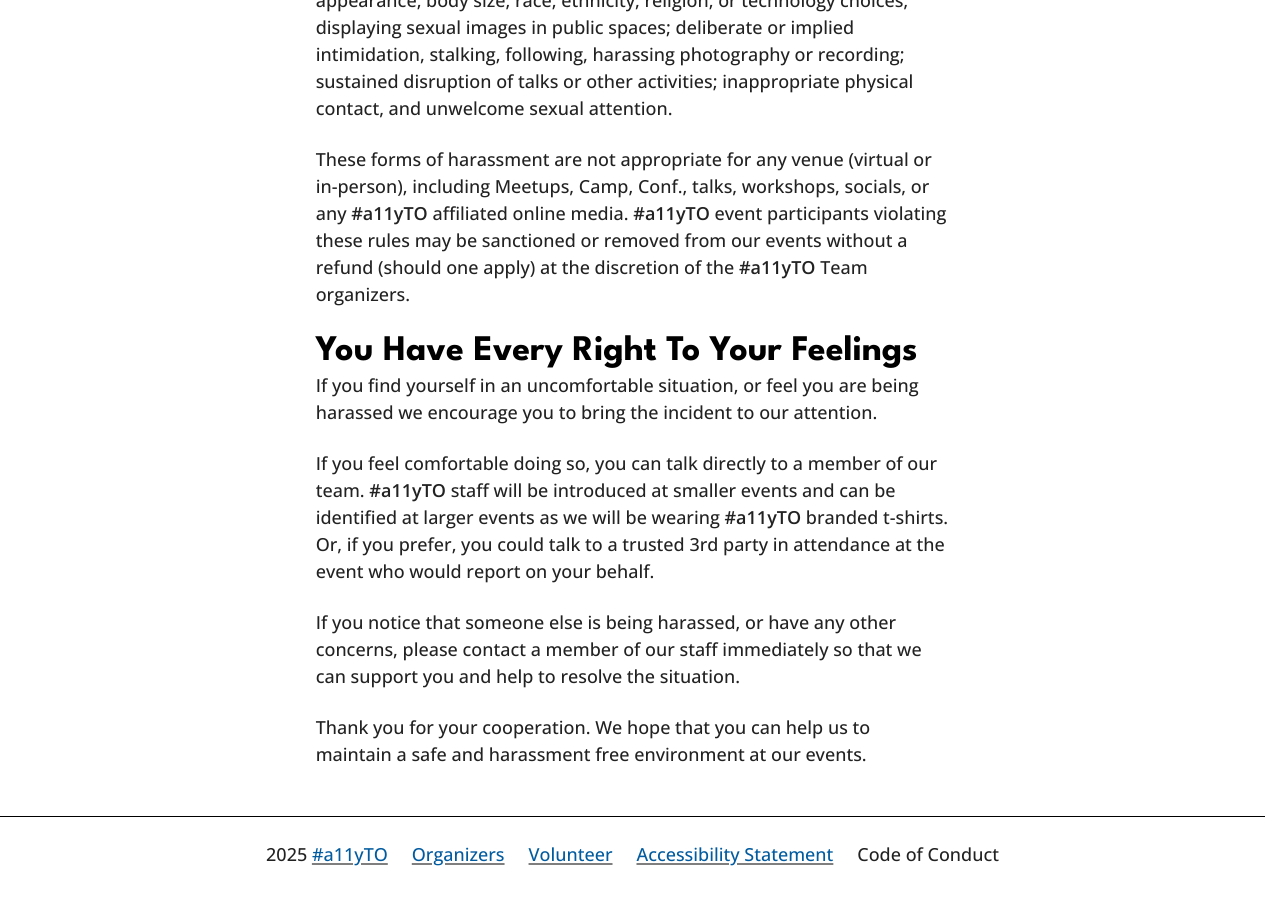
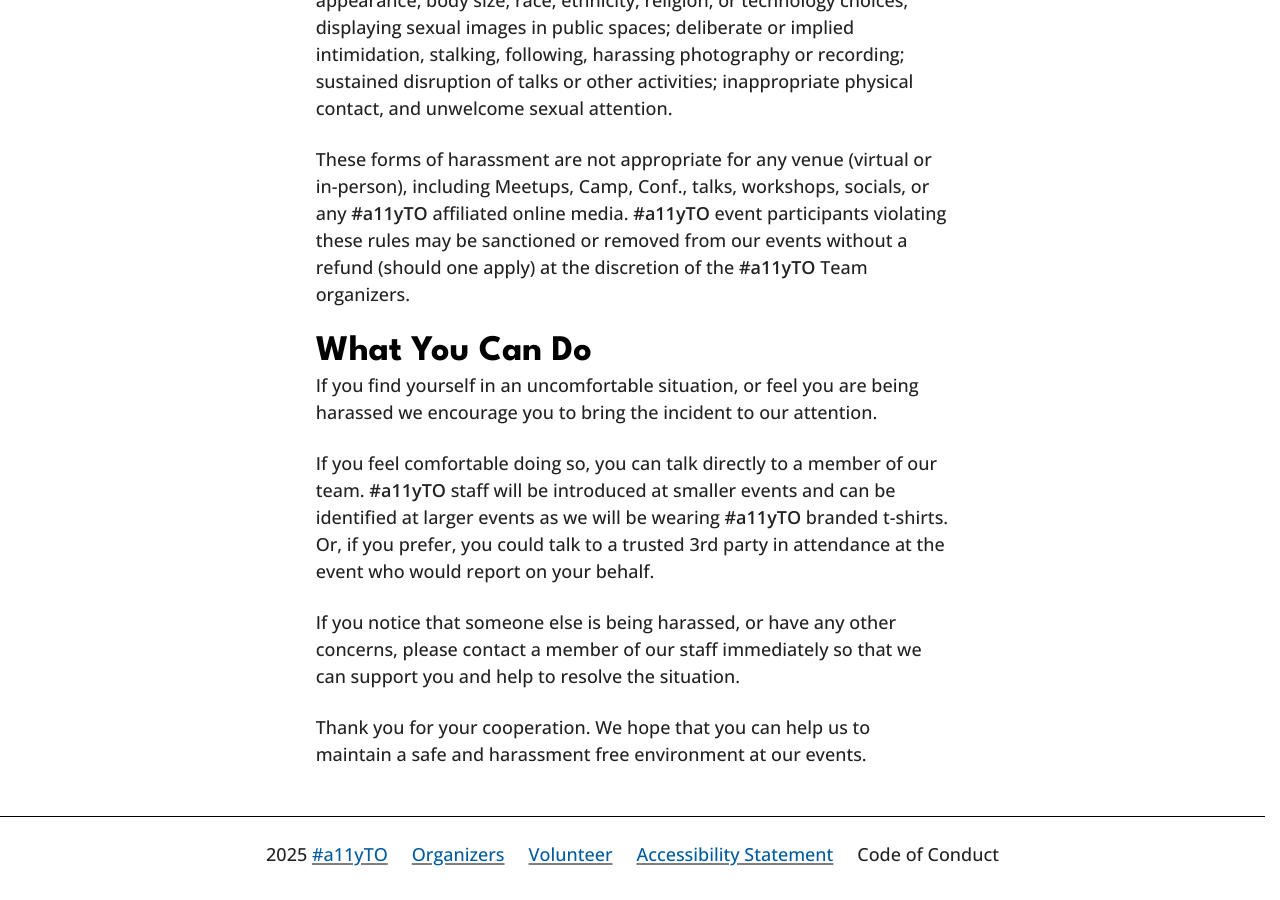
Before and after one commit to a11yTO/A11yTO-Main, a Jekyll site: the page built from code-of-conduct.html, in a window 1280 px wide and 900 px high, scrolled down 626 px. Built offline with Jekyll 4.4.1, drawn with Linux system fonts in a browser that asks for light colours.

Commit message:
Update copy

```diff
--- a/code-of-conduct.html
+++ b/code-of-conduct.html
@@ -15,7 +15,7 @@
 
 <p>These forms of harassment are not appropriate for any venue (virtual or in-person), including Meetups, Camp, Conf., talks, workshops, socials, or any <strong>#a11yTO</strong> affiliated online media. <strong>#a11yTO</strong> event participants violating these rules may be sanctioned or removed from our events without a refund (should one apply) at the discretion of the <strong>#a11yTO</strong> Team organizers.</p>
 
-<h2>You have every right to your feelings</h2>
+<h2>What you can do</h2>
 
 <p>If you find yourself in an uncomfortable situation, or feel you are being harassed we encourage you to bring the incident to our attention.</p>
 
```
